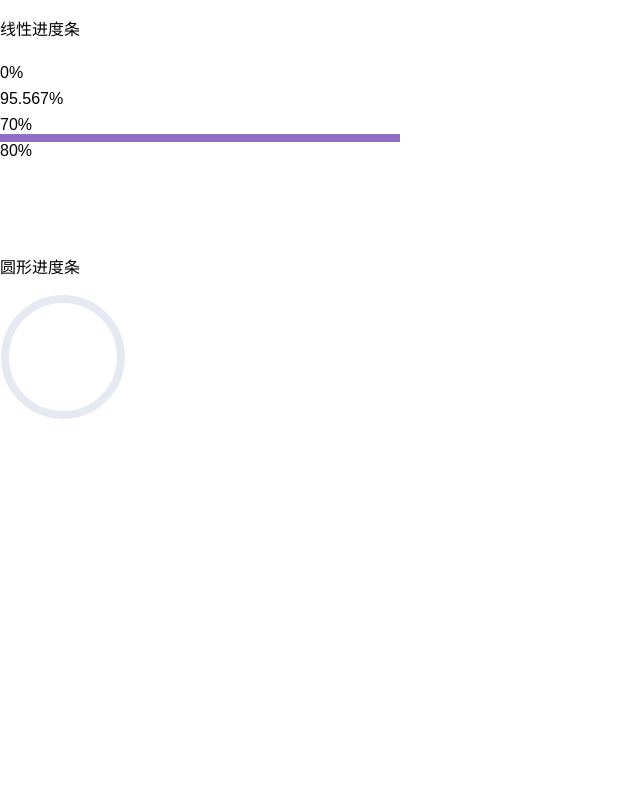
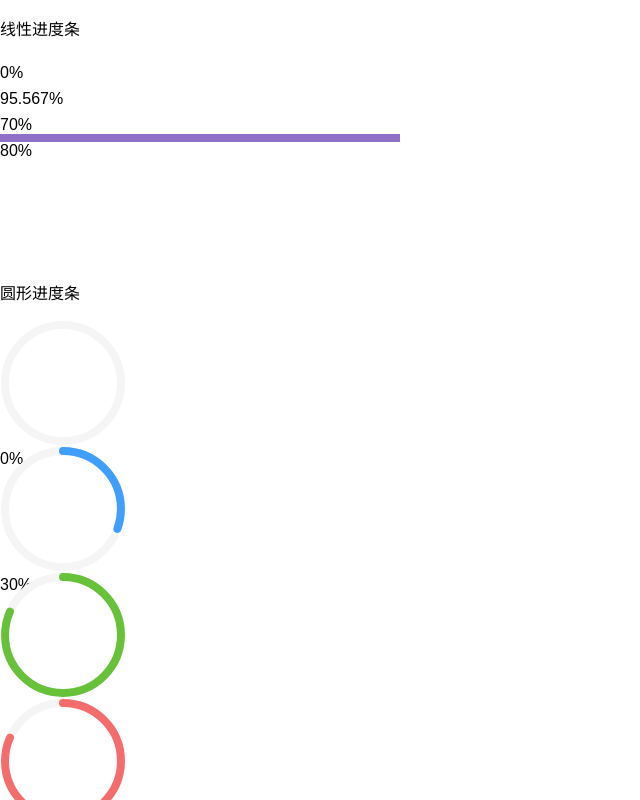
Before and after one commit to ElonXun/rc-element, a React app: page / in a window 1280 px wide. Shown: the top 800 px of the page, without its empty margins (0-640 px from the left). Built offline with nearby package versions, Linux system fonts and the light colour scheme; the HTML template or start-up script is replaced by a standard one.

Commit message:
修改progress组件C

```diff
--- a/src/components/progress/demo/progressDemo.tsx
+++ b/src/components/progress/demo/progressDemo.tsx
@@ -22,6 +22,7 @@ class TagDemo extends React.Component<{}, {}> {
                     <Progress percentage={95.567} />
                     <Progress percentage={70} status="active" />
                     <Progress percentage={80} color="#8e71c7" />
+                    <Progress percentage={80} status="success" />
                     <Progress percentage={80} status="success" showInfo={false} />
                     <Progress percentage={100} status="success" />
                     <Progress percentage={50} status="exception" />
@@ -30,6 +31,10 @@ class TagDemo extends React.Component<{}, {}> {
                 <div style={{ width: '500px' }}>
                     <p>圆形进度条</p>
                     <Progress type={"circle"} percentage={0} />
+                    <Progress type={"circle"} percentage={30} />
+                    <Progress type={"circle"} percentage={80} status="success" />
+                    <Progress type={"circle"} percentage={80} status="exception" />
+                    <Progress type={"circle"} percentage={100} />
                 </div>
             </div>
         );
--- a/src/components/progress/src/progress.css
+++ b/src/components/progress/src/progress.css
@@ -17,6 +17,10 @@ div.rc-el-progress-line {
 
 .rc-el-progress-circle {
     display: inline-block;
+}
+
+.rc-el-progress-circle-wrapper {
+    position: relative;
 }
 
 .rc-el-progress-line {
@@ -67,6 +71,16 @@ div.rc-el-progress-line {
     line-height: 1;
 }
 
+.rc-el-progress-text-circle {
+    position: absolute;
+    top: 50%;
+    left: 0;
+    width: 100%;
+    margin: 0;
+    text-align: center;
+    transform: translateY(-50%);
+}
+
 [class*=" rc-el-icon-progress"],
 [class^=rc-el-icon-progress] {
     font-family: sans-serif;
@@ -112,6 +126,34 @@ div.rc-el-progress-line {
     color: #ffffff;
 }
 
+.rc-el-progress-text-circle .rc-el-icon-progress-circle-success {
+    background-color: #ffffff;
+    width: 16px;
+    height: 16px;
+    border-radius: 8px;
+    font-size: 1.2em;
+    line-height: 16px;
+    text-align: center;
+}
+
+.rc-el-progress-text-circle .rc-el-icon-progress-circle-success:before {
+    color: #67c23a;
+}
+
+.rc-el-progress-text-circle .rc-el-icon-progress-circle-exception {
+    background-color: #ffffff;
+    width: 16px;
+    height: 16px;
+    border-radius: 8px;
+    font-size: 1.2em;
+    line-height: 16px;
+    text-align: center;
+}
+
+.rc-el-progress-text-circle .rc-el-icon-progress-circle-exception:before {
+    color: #f56c6c;
+}
+
 .rc-el-progress-success .rc-el-progress-bg {
     background-color: #67c23a;
 }
--- a/src/components/progress/src/progress.tsx
+++ b/src/components/progress/src/progress.tsx
@@ -45,20 +45,7 @@ export default class Tag extends React.Component<IProgressProps, {}> {
     }
     constructor(props: IProgressProps) {
         super(props);
-        this.state = {
-            // closing: false
-        }
     }
-
-    // public isPresetType(type?: string): boolean {
-    //     if (!type) { return false };
-    //     return /(success|info|warning|danger)/gi.test(type)
-    // }
-
-    // public isPresetSize(size?: string): boolean {
-    //     if (!size) { return false };
-    //     return /(medium|small|mini)/gi.test(size)
-    // }
 
     public relativeStrokeWidth(strokeWidth: number, width: number): string {
         return (strokeWidth / width * 100).toFixed(1);
@@ -73,6 +60,9 @@ export default class Tag extends React.Component<IProgressProps, {}> {
         const statusIconClassNames = classNames('rc-el-icon-progress',
             { [`rc-el-icon-progress-circle-${progressStatus}`]: progressStatus === 'success' || progressStatus === 'exception' }
         );
+        const progressTextClassNames = classNames('rc-el-progress-text', {
+            [`rc-el-progress-text-${type}`]: type === 'circle'
+        })
         if (showInfo) {
             let text;
             if (progressStatus !== 'success' && progressStatus !== 'exception') {
@@ -82,7 +72,7 @@ export default class Tag extends React.Component<IProgressProps, {}> {
             } else if (progressStatus === 'exception') {
                 text = <i className={statusIconClassNames} />
             }
-            progressInfo = <span className={`rc-el-progress-text`}>{text}</span>;
+            progressInfo = <span className={progressTextClassNames}>{text}</span>;
         }
         if (type === 'line') {
             const percentStyle = {
@@ -109,22 +99,44 @@ export default class Tag extends React.Component<IProgressProps, {}> {
                 height: `${circleWidth}px`,
                 width: `${circleWidth}px`,
             }
+
+            const perimeter = 2 * Math.PI * (50 - parseFloat(relativeStrokeWidth) / 2);
+            const circlePathStyle = {
+                strokeDasharray: `${perimeter}px,${perimeter}px`,
+                strokeDashoffset: (1 - (percentage || 0) / 100) * perimeter + 'px',
+                transition: 'stroke-dashoffset 0.6s ease 0s, stroke 0.6s ease'
+            }
+            let strokeColor;
+            if (progressStatus !== 'success' && progressStatus !== 'exception') {
+                strokeColor = color || '#409eff';
+            } else if (progressStatus === 'success') {
+                strokeColor = color || '#67c23a';
+            } else if (progressStatus === 'exception') {
+                strokeColor = color || '#f56c6c';
+            }
+
             progress = (
-                <div style={circleStyle}>
+                <div style={circleStyle} className="rc-el-progress-circle-wrapper">
                     <svg viewBox="0 0 100 100">
-                        <path className="el-progress-circle__track"
-                            d={trackPath} stroke="#e5e9f2"
+                        <path className="rc-el-progress-circle-track"
+                            d={trackPath} stroke="#f5f5f5"
                             strokeWidth={relativeStrokeWidth}
                             fill="none" />
-                        {/* <path class="el-progress-circle__path" :d="trackPath" stroke-linecap="round" :stroke="stroke" :stroke-width="relativeStrokeWidth" fill="none" : style="circlePathStyle"></path> */}
+                        <path className="rc-el-progress-circle-path"
+                            d={trackPath}
+                            strokeLinecap="round"
+                            stroke={strokeColor}
+                            strokeWidth={relativeStrokeWidth}
+                            fill="none"
+                            style={circlePathStyle} />
                     </svg>
+                    {progressInfo}
                 </div>
             );
         }
 
         const classString = classNames('rc-el-progress', {
             [`rc-el-progress-${type === 'dashboard' && 'circle' || type}`]: true,
-            // [`${prefixCls}-${type === 'dashboard' && 'circle' || type}`]: true,
             [`rc-el-progress-${progressStatus}`]: !!progressStatus,
             [`rc-el-progress-show-info`]: showInfo,
             // [`${prefixCls}-${size}`]: size,
```
